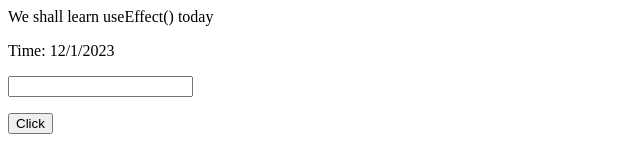
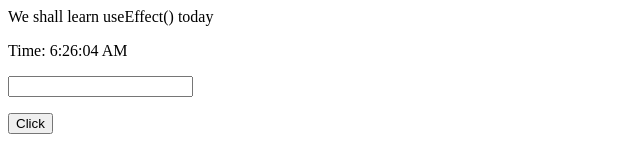
Before and after one commit to uzzal71/think-a-react-way, a React (Vite) app: page / in a window 1280 px wide. Shown: the top 160 px of the page, without its empty margins (0-640 px from the left). Built offline with nearby package versions, Linux system fonts and the light colour scheme.

Commit message:
react useState

```diff
--- a/src/components/useEffect/MyComponent.jsx
+++ b/src/components/useEffect/MyComponent.jsx
@@ -6,7 +6,7 @@ const MyComponent = () => {
     const [date, setDate] = useState(new Date());
 
     const tick = () => {
-        setCount(new Date());
+        setDate(new Date());
     }
 
     useEffect(() => {
@@ -14,13 +14,18 @@ const MyComponent = () => {
         document.title = `Clicked ${count} times`;
     }, [count]);
 
+    useEffect(() => {
+        console.log('starting timer');
+        setInterval(tick, 1000);
+    }, []);
+
     const addClick = () => {
         setCount((prevCount) => prevCount + 1);
     }
 
     return (
         <div>
-            <p>Time: {date.toLocaleDateString()}</p>
+            <p>Time: {date.toLocaleTimeString()}</p>
             <p>
                 <input type='text' name='text' value={text} onChange={(e) => setText(e.target.value)}/>
             </p>
```
